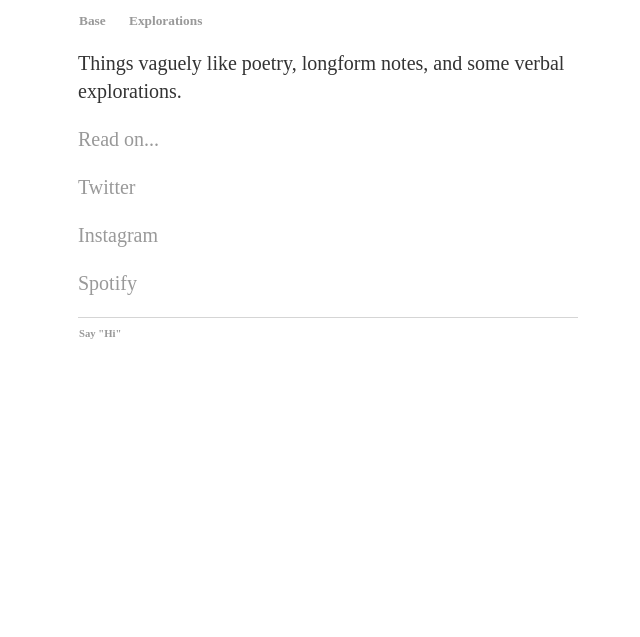
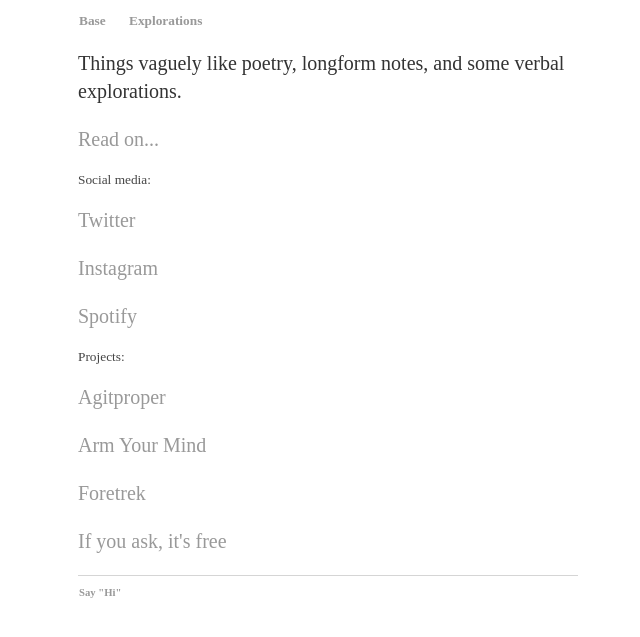
Before and after one commit to ray-dorai/ray-dorai.github.io, a Jekyll site: the page built from index.html, in a window 1280 px wide. Shown: the top 637 px of the page, without its empty margins (312-952 px from the left). Built offline with Jekyll 4.4.1, drawn with Linux system fonts in a browser that asks for light colours.

Commit message:
Update index.html

```diff
--- a/index.html
+++ b/index.html
@@ -6,9 +6,14 @@ title: Ray Doraisamy
 	<p>Things vaguely like poetry, longform notes, and some verbal explorations.</p>
 	<p><a href="/explorations">Read on...</a></p>
 
+	Social media:
 		<p><a href="https://twitter.com/forshaper">Twitter</a></p>
 	        <p><a href="https://www.instagram.com/forshaper/">Instagram</a></p>
 	        <p><a href="https://open.spotify.com/user/qwonvo">Spotify</a></p>
-
+        Projects:
+	        <p><a href="https://www.agitproper.org/">Agitproper</a></p>
+	        <p><a href="https://ray-dorai.github.io/armyourmind/">Arm Your Mind</a></p>
+	        <p><a href="https://foretrek.com/">Foretrek</a></p>
+	        <p><a href="https://raydoraisamy.bandcamp.com/album/if-you-ask-its-free">If you ask, it's free</a></p>
 
 </div><!-- /.blurb -->
```
